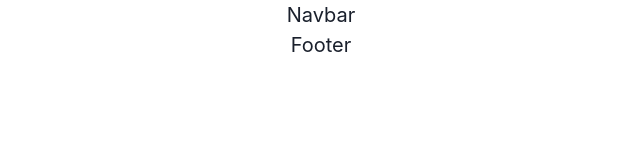
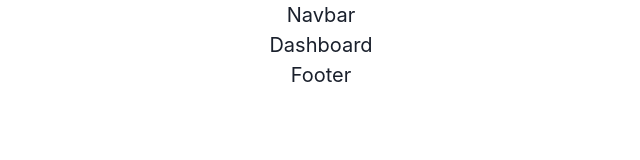
Before and after one commit to Susmita549/MyNetDiary_Clone, a React (Create React App) app in the folder Frontend/: page /dashboard in a window 1280 px wide. Before the commit this address had no page. Shown: the top 160 px of the page, without its empty margins (319-959 px from the left). Built offline with nearby package versions, Linux system fonts and the light colour scheme.

Commit message:
dashboard created

```diff
--- a/Frontend/src/App.js
+++ b/Frontend/src/App.js
@@ -21,6 +21,7 @@
 import Diets from './pages/Diets';
 import Plan from './pages/Plan';
 import Food from './pages/Food';
+import Dashboard from './pages/Dashboard';
 
 
 function App() {
@@ -36,6 +37,7 @@
           <Route path="/diets" element={<Diets />} />
           <Route path="/plan" element={<Plan />} />
           <Route path="/food" element={<Food />} />
+          <Route path="/dashboard" element={<Dashboard />} />
 
         </Routes>
         <Footer />
--- /dev/null
+++ b/Frontend/src/pages/Dashboard.jsx
@@ -0,0 +1,9 @@
+import React from 'react'
+
+const Dashboard = () => {
+  return (
+    <div>Dashboard</div>
+  )
+}
+
+export default Dashboard
--- a/Frontend/src/pages/Home.jsx
+++ b/Frontend/src/pages/Home.jsx
@@ -1,7 +1,7 @@
 import React from 'react';
 
 const Home = () => {
-  return <div>Home</div>;
+  return <div> Home Page</div>;
 };
 
 export default Home;
```
